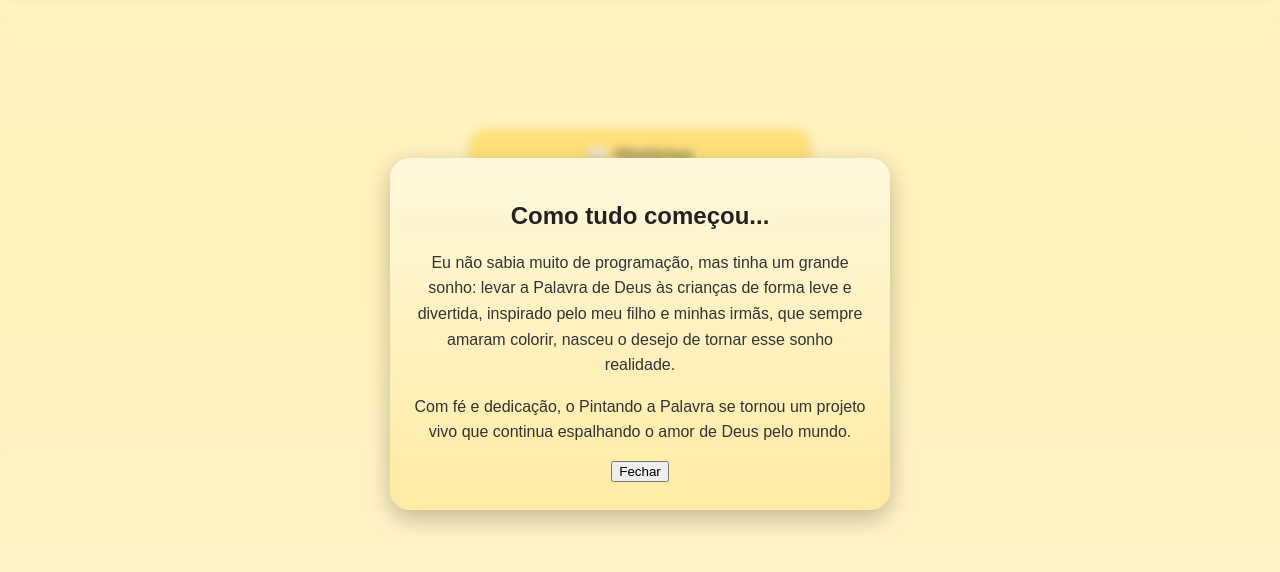
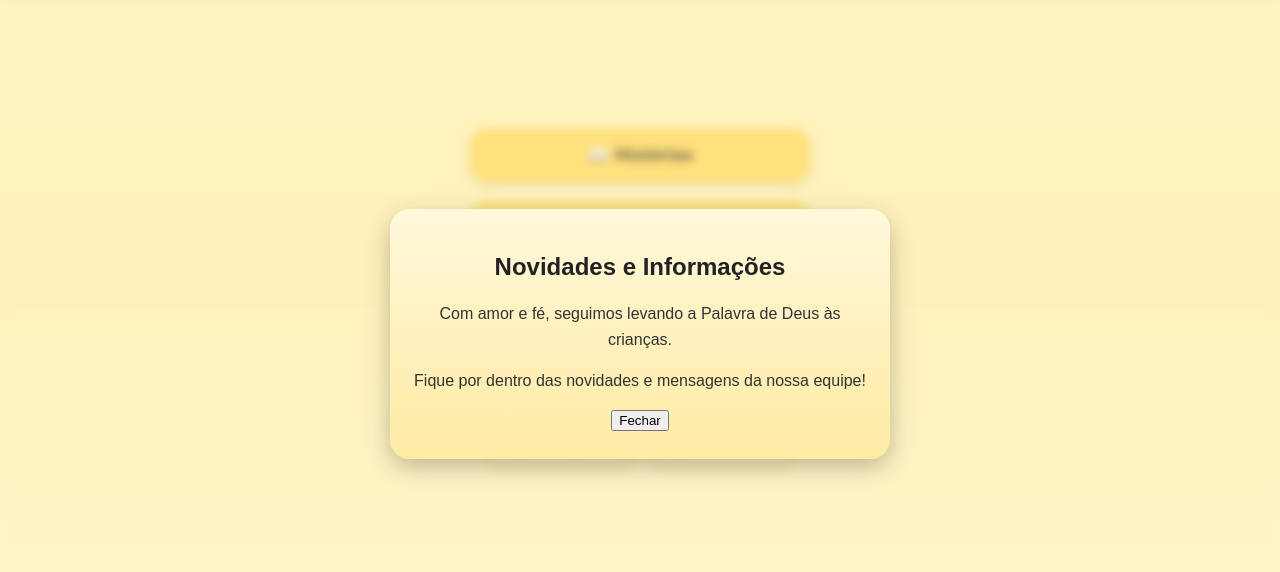
Before and after one commit to ezequielf566/androidfinal, a website: page index.html in a window 1280 px wide. Both pictures are taken after a click on the element 33 px from the left and 29 px from the top of the page. Shown: the part 66-638 px from the top of the page. Drawn offline with Linux system fonts and the light colour scheme; no server answers.

Commit message:
Update index.html

```diff
--- a/index.html
+++ b/index.html
@@ -116,9 +116,9 @@
   <!-- 📜 Modal História -->
   <div id="storyModal" class="modal-backdrop">
     <div class="modal-box">
-      <h2>Como tudo começou...</h2>
-      <p>Eu não sabia muito de programação, mas tinha um grande sonho: levar a Palavra de Deus às crianças de forma leve e divertida, inspirado pelo meu filho e minhas irmãs, que sempre amaram colorir, nasceu o desejo de tornar esse sonho realidade.</p>
-      <p> Com fé e dedicação, o Pintando a Palavra se tornou um projeto vivo que continua espalhando o amor de Deus pelo mundo.</p>
+      <h2>Novidades e Informações</h2>
+      <p>Com amor e fé, seguimos levando a Palavra de Deus às crianças.</p>
+      <p>Fique por dentro das novidades e mensagens da nossa equipe!</p>
       <button class="btn" onclick="window.closeStoryModal()">Fechar</button>
     </div>
   </div>
```
